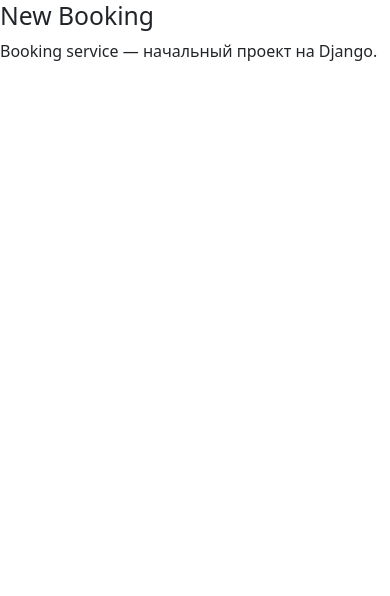
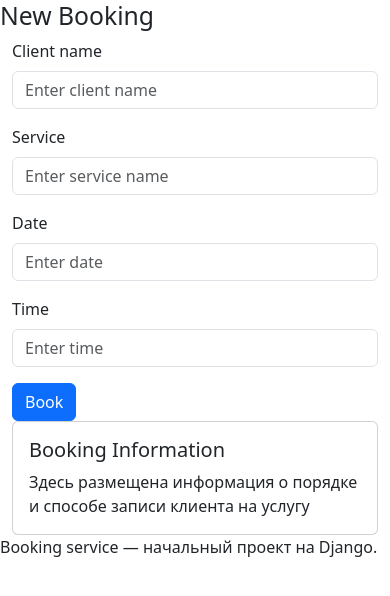
Before and after one commit to GaiuTarasFedor/booking_service, a Django app: template src/booking_manager/templates/booking_manager/booking_new.html in a window 390 px wide. Shown: the part 23-619 px from the top of the page. Run offline with Django 5.2, Linux system fonts and the light colour scheme; the template is opened without the code that fills it, so the values that code supplies are empty; parts of the project's set-up code (start-up, migrations or seed data) failed here and were passed over.

Commit message:
WIP: Доработал страницы booking_new и home

```diff
--- a/src/booking_manager/templates/booking_manager/booking_new.html
+++ b/src/booking_manager/templates/booking_manager/booking_new.html
@@ -3,5 +3,39 @@
 {% block title %}New Booking{% endblock %}
 
 {% block content %}
-    <h2>New Booking</h2>
+<h2>New Booking</h2>
+<div class="container">
+    <div class="row">
+       <div class="col-md-8">
+           <form>
+                <div class="mb-3">
+                    <label class="form-label">Client name</label>
+                    <input type="text" class="form-control" placeholder="Enter client name">
+                </div>
+                <div class="mb-3">
+                    <label class="form-label">Service</label>
+                    <input type="text" class="form-control" placeholder="Enter service name">
+                </div>
+                <div class="mb-3">
+                    <label class="form-label">Date</label>
+                    <input type="text" class="form-control" placeholder="Enter date">
+                </div>
+                <div class="mb-3">
+                    <label class="form-label">Time</label>
+                    <input type="text" class="form-control" placeholder="Enter time">
+                </div>
+                    <button type="submit" class="btn btn-primary">Book</button>
+           </form>
+       </div>
+       <div class="col-md-4">
+           <div class="card">
+                <div class="card-body">
+                     <h5 class="card-title">Booking Information</h5>
+                     <p class="card-text">Здесь размещена информация о порядке и способе записи клиента на услугу</p>
+                </div>
+           </div>
+       </div>
+    </div>
+</div>
+
 {% endblock %}
```
Also changed, not shown: src/booking_manager/templates/booking_manager/home.html (+8 -14 lines), src/booking_manager/views.py (+16 -16 lines).
